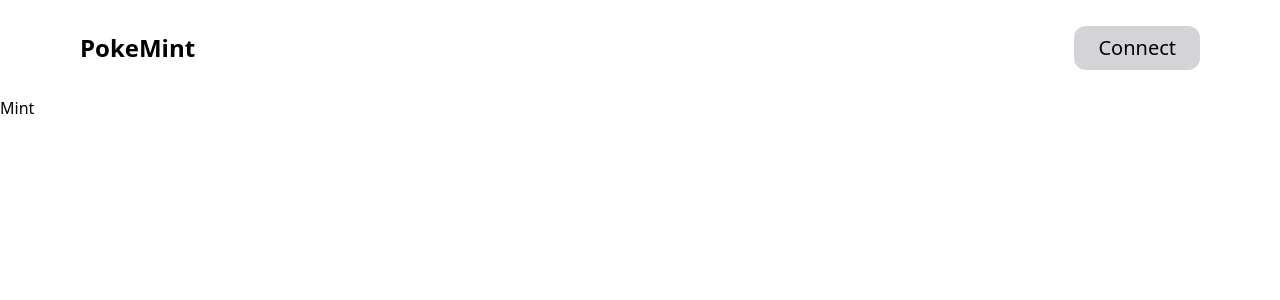
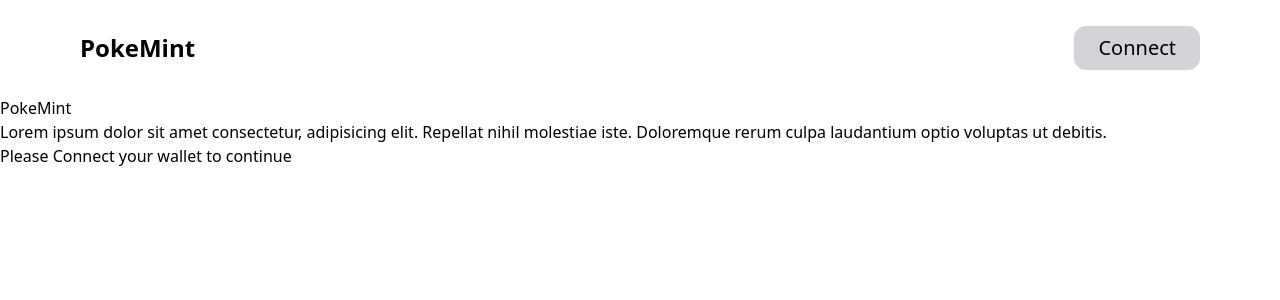
Before and after one commit to gvirus21/NFT-mint, a Next.js app: page / in a window 1280 px wide. Shown: the top 300 px of the page. Built offline with nearby package versions, Linux system fonts and the light colour scheme.

Commit message:
- Added frontend UI for Minting - tested and implemented all buttons and inputs

```diff
--- a/components/Main.js
+++ b/components/Main.js
@@ -46,6 +46,8 @@ const Main = ({ currentAccount, isConnected }) => {
       );
 
       try {
+          console.log(`amount: ${mintAmount}, price: ${mintPrice}, totalPrice: ${mintPrice * mintAmount}`)
+
         const mintTx = await pokeMintContract.mint(BigNumber.from(mintAmount), {
           value: ethers.utils.parseEther((mintPrice * mintAmount).toString()),
         });
@@ -56,9 +58,37 @@ const Main = ({ currentAccount, isConnected }) => {
     }
   };
 
+  const handleDecrement = () => {
+    if (mintAmount > 1) {
+      setMintAmount(mintAmount - 1);
+    }
+  };
+  const handleIncrement = () => {
+    if (mintAmount < 2) {
+      setMintAmount(mintAmount + 1);
+    }
+  };
+
   return (
     <div>
-      <button onClick={handleMint}>Mint</button>
+      <h1>PokeMint</h1>
+      <p>
+        Lorem ipsum dolor sit amet consectetur, adipisicing elit. Repellat nihil
+        molestiae iste. Doloremque rerum culpa laudantium optio voluptas ut
+        debitis.
+      </p>
+      {isConnected ? (
+        <div>
+          <div>
+            <button onClick={handleDecrement}>-</button>
+            <input type="number" value={mintAmount} />
+            <button onClick={handleIncrement}>+</button>
+          </div>
+          <button onClick={handleMint}> Mint </button>
+        </div>
+      ) : (
+        <div><h1>Please Connect your wallet to continue </h1></div>
+      )}
     </div>
   );
 };
```
